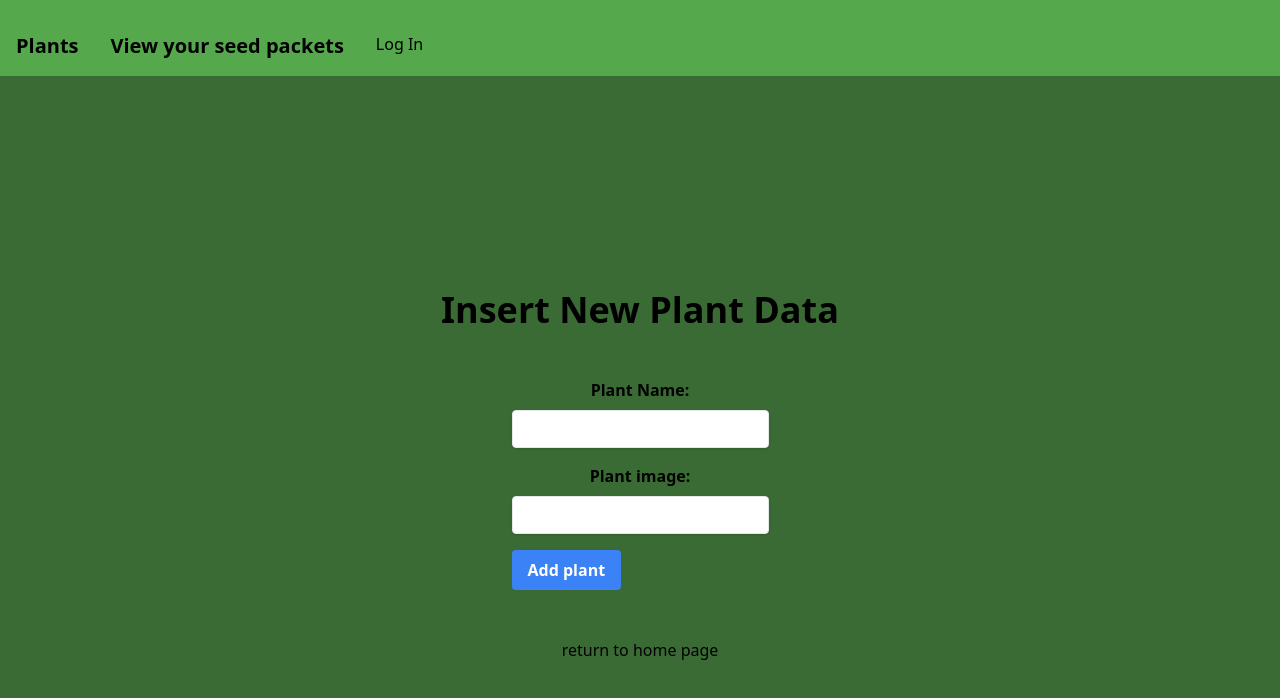
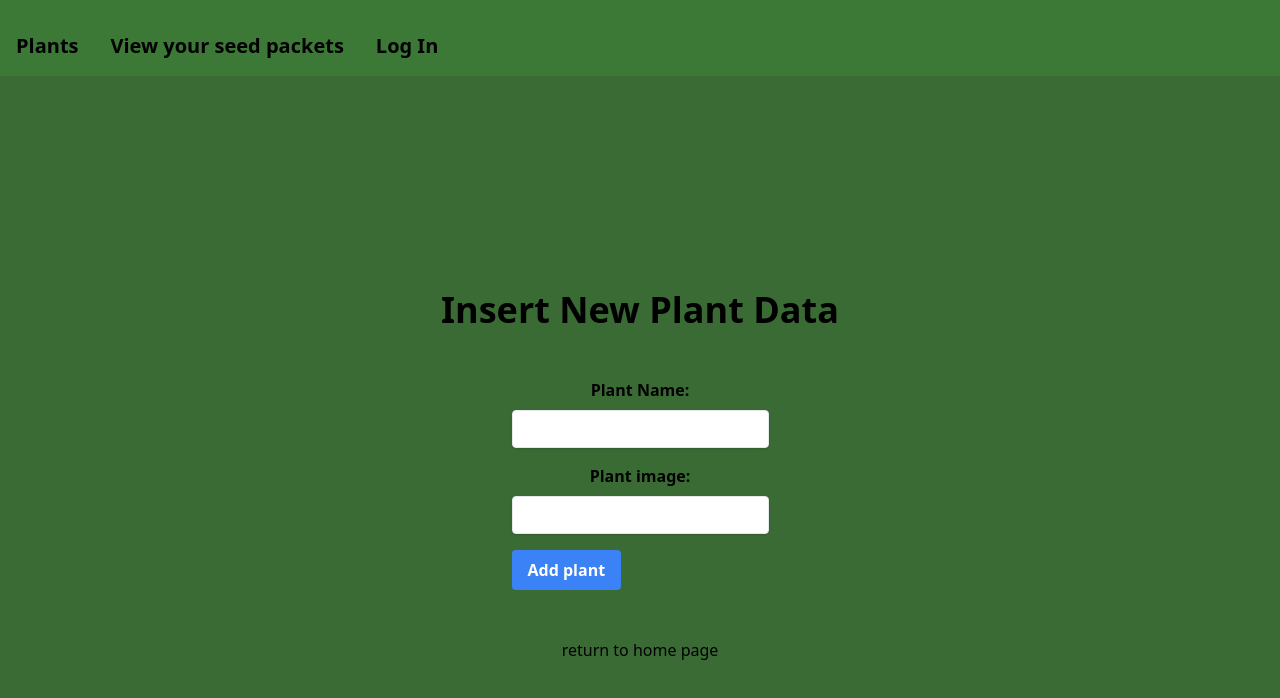
Before and after one commit to UnLakhs/Plants-vs-zombies-2-packet-counter, a Next.js app: page /addPlantData in a window 1280 px wide. Shown: the top 698 px of the page. Built offline with nearby package versions, Linux system fonts and the light colour scheme; no server answers.

Commit message:
changed navbar background color

```diff
--- a/app/components/Navbar.tsx
+++ b/app/components/Navbar.tsx
@@ -23,7 +23,7 @@ const NavBar = () => {
   }, []);
 
   return (
-    <nav className="bg-[#55a94c] p-4 w-screen transition-all duration-300">
+    <nav className="bg-[#3c7836] p-4 w-screen transition-all duration-300">
       <div className="flex justify-between items-center p-2">
         {/* Burger Menu Icon */}
         <button
@@ -37,7 +37,7 @@ const NavBar = () => {
       <div
         className={`${
           isMenuOpen ? "flex flex-col lg:flex-row gap-2" : "hidden"
-        } lg:flex lg:gap-8 bg-[#55a94c] w-full lg:h-full transition-all duration-300`}
+        } lg:flex lg:gap-8 bg-[#3c7836] w-full lg:h-full transition-all duration-300`}
       >
         <Link className="text-xl font-semibold" href={`/ViewPlants`}>Plants</Link>
         <Link className="text-xl font-semibold" href={`/`}>View your seed packets</Link>
@@ -45,7 +45,7 @@ const NavBar = () => {
         {user ? (
           <span className="text-xl font-semibold">Welcome {user?.username}</span>
         ) : (
-          <Link href={`/Authentication/Login`}>Log In</Link>
+          <Link className="text-xl font-semibold" href={`/Authentication/Login`}>Log In</Link>
         )}
       </div>
     </nav>
```
